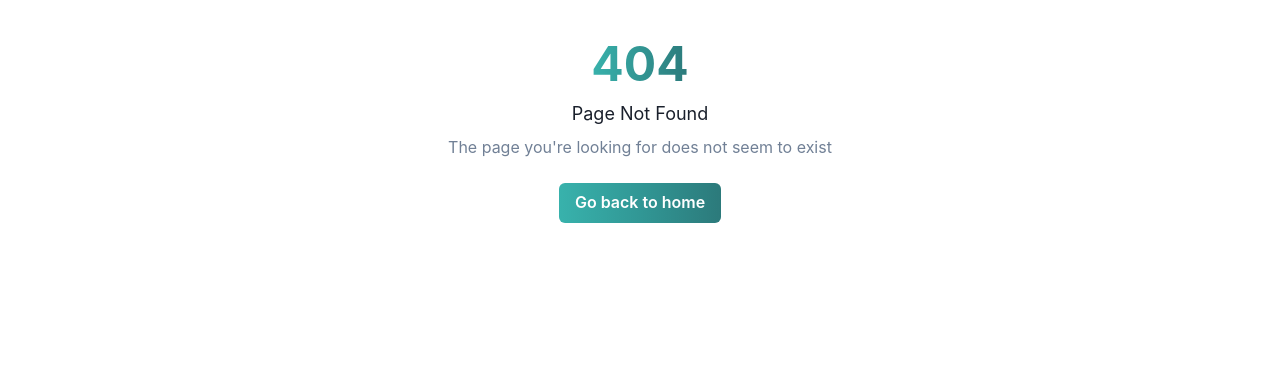
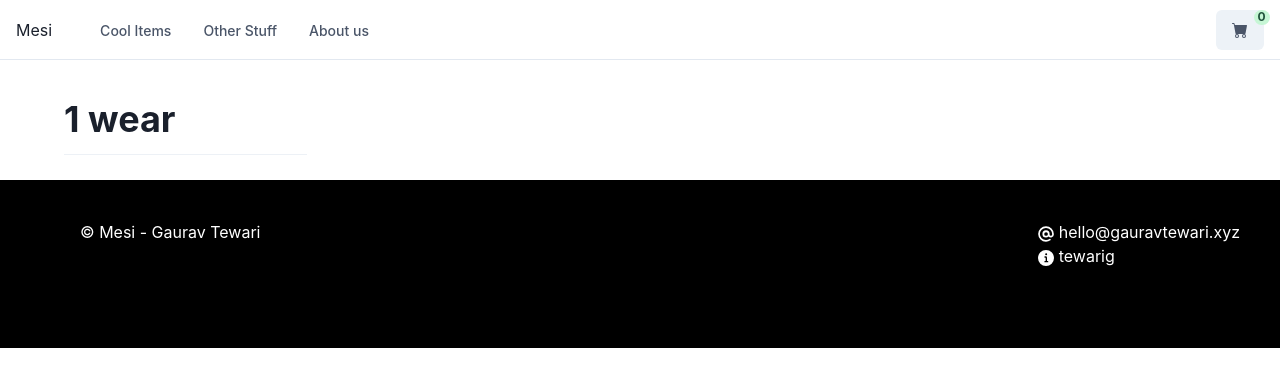
Before and after one commit to tewarig/mise, a Next.js app: page /categories/1 in a window 1280 px wide. Before the commit this address had no page. Shown: the top 386 px of the page. Built offline with nearby package versions, Linux system fonts and the light colour scheme.

Commit message:
feat: categories page added

```diff
--- /dev/null
+++ b/pages/categories/[slug].js
@@ -0,0 +1,21 @@
+import Footer from "../comp/footer"
+import NavBar from "../comp/navbar"
+import { useRouter } from "next/router";
+import { Heading, Divider } from "@chakra-ui/react";
+import makeFirstLetterCapital from "../utils/heading";
+
+ export default function Categories (){
+     const route  = useRouter();
+     const { slug } =  route.query;
+
+    return(
+        <>
+        <NavBar/>
+          <Heading ml="5%" paddingTop="3%" paddingBottom="2%">
+          {makeFirstLetterCapital(slug)} wear
+          <Divider width="20%"   marginTop="1%"/>
+          </Heading>
+        <Footer/>
+        </>
+    )
+}
--- /dev/null
+++ b/pages/utils/heading.js
@@ -0,0 +1,9 @@
+export default function makeFirstLetterCapital(word){
+   if(word === undefined){
+       return "";
+   }
+    var firstWord = word[0];
+    firstWord = firstWord.toUpperCase();
+    return firstWord+word.slice(1,word.length);
+
+}
```
Also changed, not shown: pages/categories.js (deleted, +0 -12 lines), pages/comp/shopCard.js (+11 -0 lines), pages/index.js (+4 -4 lines).
